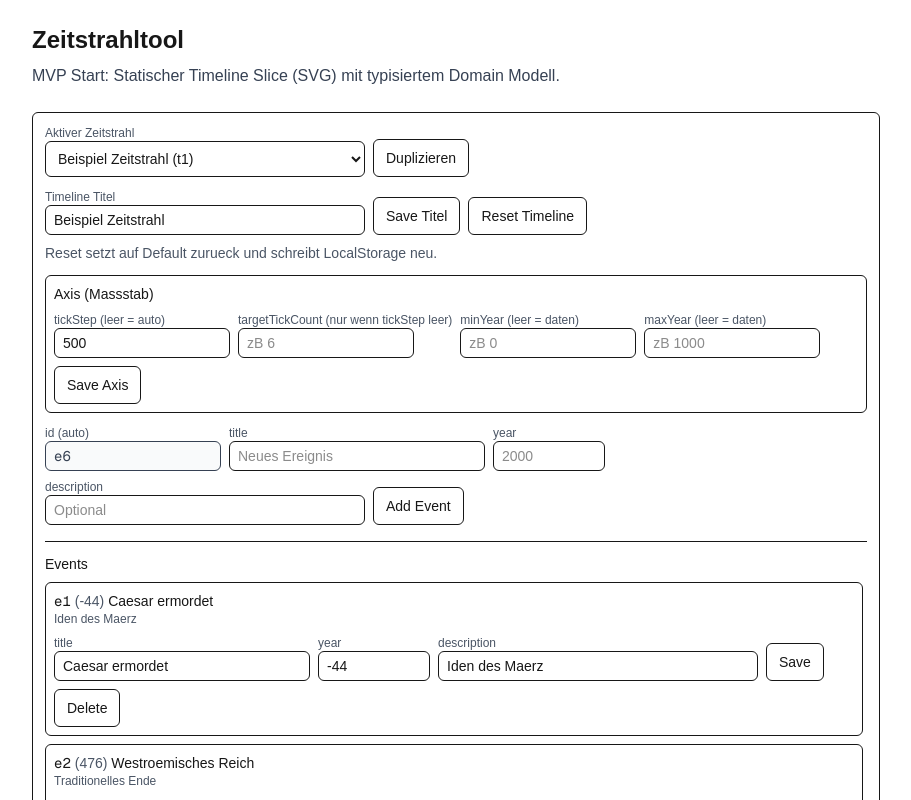
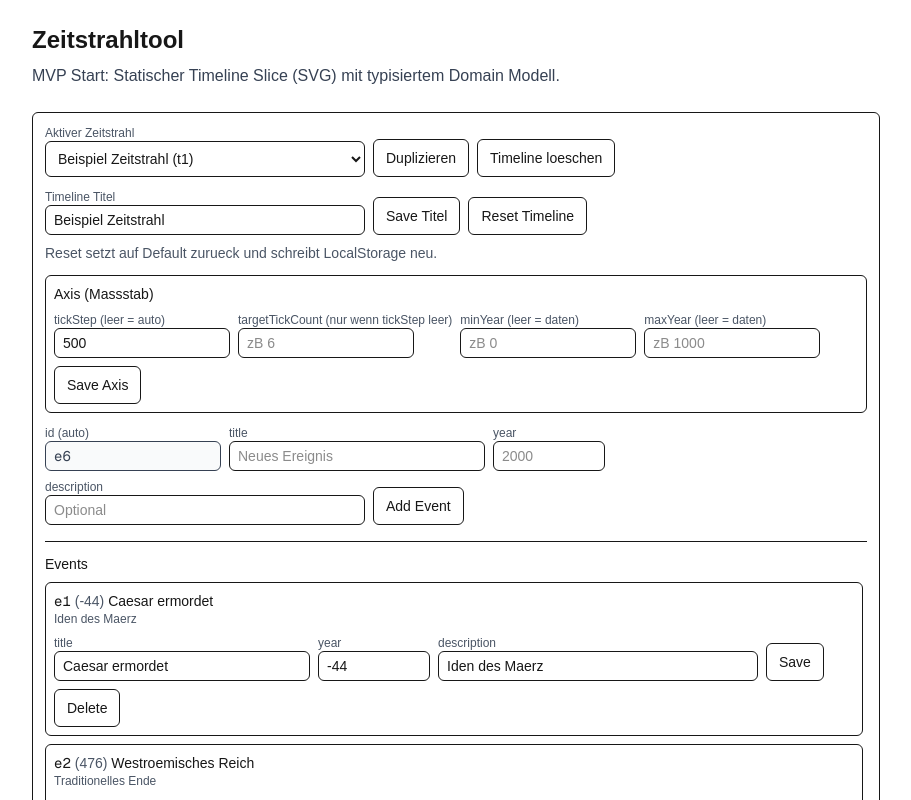
Before and after one commit to theAC1/Zeitstrahltool, a Next.js app in the folder web/: page / in a window 1280 px wide. Shown: the top 800 px of the page, without its empty margins (184-1095 px from the left). Built offline with nearby package versions, Linux system fonts and the light colour scheme.

Commit message:
ui: add delete timeline button

```diff
--- a/web/src/components/timeline/TimelineControls.tsx
+++ b/web/src/components/timeline/TimelineControls.tsx
@@ -438,6 +438,22 @@ export function TimelineControls() {
         >
           Duplizieren
         </button>
+
+        <button
+          type="button"
+          className="cursor-pointer rounded-md border px-3 py-2 text-sm"
+          onClick={() => {
+            dispatch({ type: "timeline/delete", payload: { id: activeTimelineId } });
+            setError(null);
+            setIsTitleDirty(false);
+            setTimelineTitleDraft("");
+            setEditTitleById({});
+            setEditYearById({});
+            setEditDescriptionById({});
+          }}
+        >
+          Timeline loeschen
+        </button>
       </div>
 
       <div className="mb-3 flex flex-wrap items-end gap-2">
```
